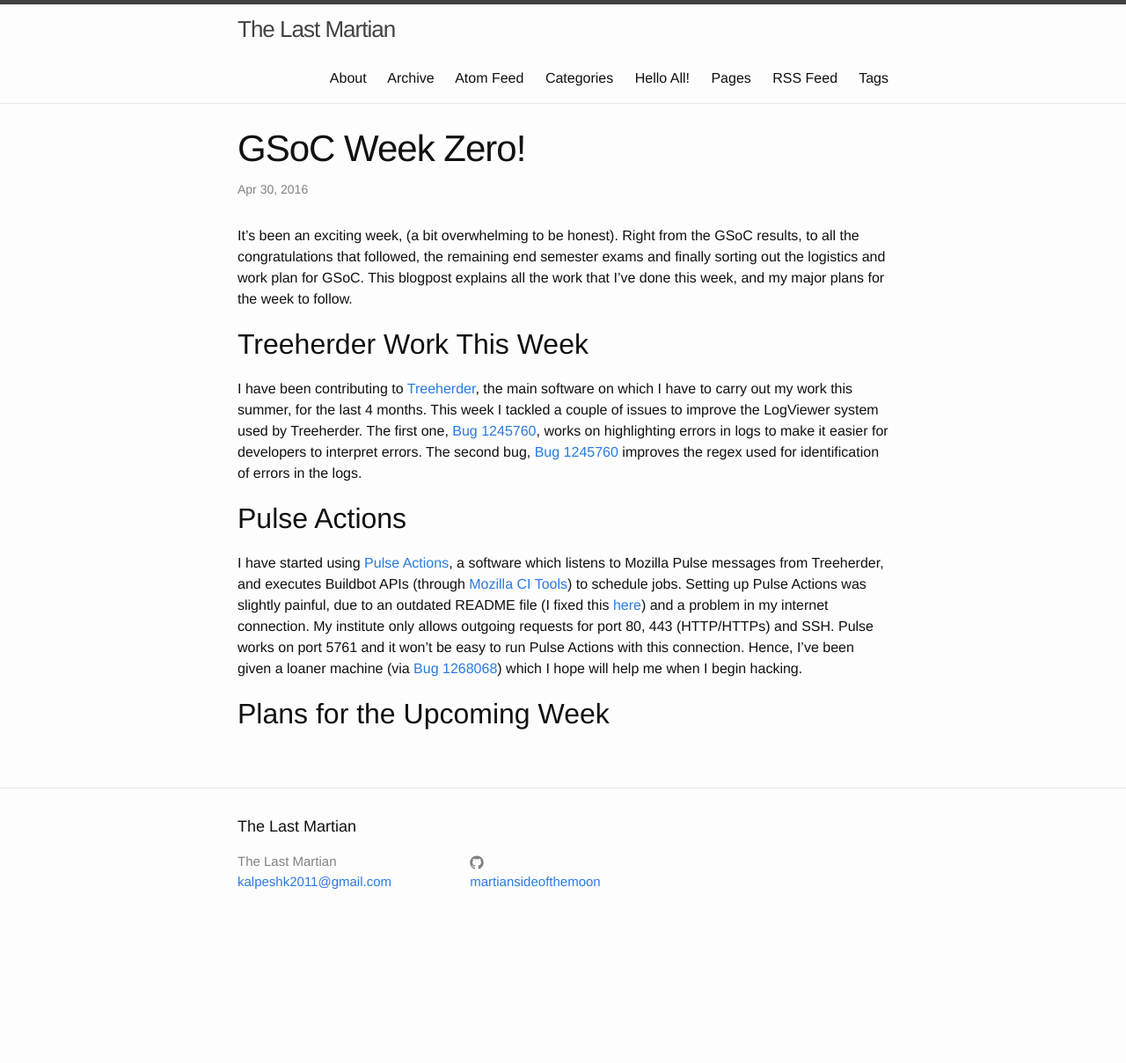
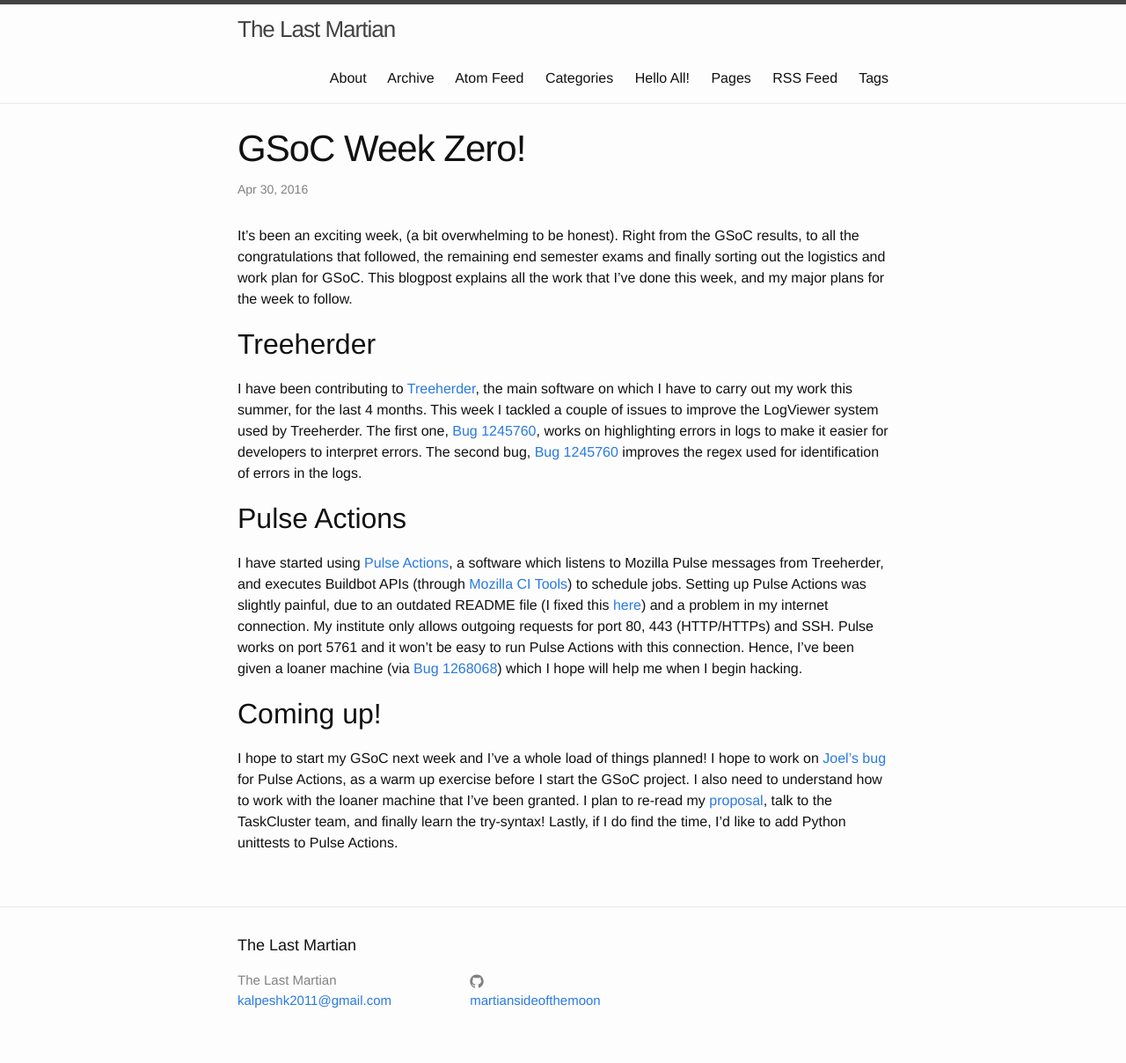
Before and after one commit to martiansideofthemoon/martiansideofthemoon.github.io, a Jekyll site: the page built from _posts/2016-04-30-gsoc-week-zero.markdown, in a window 1280 px wide. Shown: the whole page at 88% size. Built offline with Jekyll 4.4.1, drawn with Linux system fonts in a browser that asks for light colours; before the commit the page ends 1073 px from its top, so only the background shows below that.

Commit message:
Finishing week zero blog post

```diff
--- a/_posts/2016-04-30-gsoc-week-zero.markdown
+++ b/_posts/2016-04-30-gsoc-week-zero.markdown
@@ -7,9 +7,12 @@ tags: gsoc
 It's been an exciting week, (a bit overwhelming to be honest). Right from the GSoC results, to all the congratulations that followed, the remaining end semester exams and finally sorting out the logistics and work plan for GSoC.
 This blogpost explains all the work that I've done this week, and my major plans for the week to follow.
 
-## Treeherder Work This Week
+## Treeherder
 I have been contributing to [Treeherder](https://github.com/mozilla/treeherder), the main software on which I have to carry out my work this summer, for the last 4 months. This week I tackled a couple of issues to improve the LogViewer system used by Treeherder. The first one, [Bug 1245760](https://bugzilla.mozilla.org/show_bug.cgi?id=1245760), works on highlighting errors in logs to make it easier for developers to interpret errors. The second bug, [Bug 1245760](https://bugzilla.mozilla.org/show_bug.cgi?id=1245773) improves the regex used for identification of errors in the logs.
 
 ## Pulse Actions
 I have started using [Pulse Actions](https://github.com/mozilla/pulse_actions), a software which listens to Mozilla Pulse messages from Treeherder, and executes Buildbot APIs (through [Mozilla CI Tools](https://github.com/mozilla/mozilla_ci_tools)) to schedule jobs. Setting up Pulse Actions was slightly painful, due to an outdated README file (I fixed this [here](https://github.com/mozilla/pulse_actions/pull/72)) and a problem in my internet connection. My institute only allows outgoing requests for port 80, 443 (HTTP/HTTPs) and SSH. Pulse works on port 5761 and it won't be easy to run Pulse Actions with this connection. Hence, I've been given a loaner machine (via [Bug 1268068](https://bugzilla.mozilla.org/show_bug.cgi?id=1268068)) which I hope will help me when I begin hacking.
-## Plans for the Upcoming Week
+
+## Coming up!
+I hope to start my GSoC next week and I've a whole load of things planned! I hope to work on [Joel's bug](https://github.com/mozilla/pulse_actions/issues/70) for Pulse Actions, as a warm up exercise before I start the GSoC project. I also need to understand how to work with the loaner machine that I've been granted. I plan to re-read my [proposal](home.iitb.ac.in/~kalpesh1729/gsoc.pdf), talk to the TaskCluster team, and finally learn the try-syntax!
+Lastly, if I do find the time, I'd like to add Python unittests to Pulse Actions.
--- a/_posts/2016-04-30-selected-for-gsoc-2016.markdown
+++ b/_posts/2016-04-30-selected-for-gsoc-2016.markdown
@@ -26,6 +26,8 @@ My project involves improving the TaskCluster-Treeherder integration by adding a
 
 I will be mentored by [Armen Zambrano](https://mozillians.org/en-US/u/armenzg/) and [Joel Maher](https://mozillians.org/en-US/u/jmaher/) for this project. Hoping to do a good job!
 
+You can read more about my project in my proposal [here](home.iitb.ac.in/~kalpesh1729/gsoc.pdf).
+
 ## What am I expecting from GSoC?
 
 This is going to be exciting 3 months for me. Through this GSoC, I hope to understand Mozilla's CI system through and through. I hope to make some great new friends and guides. I handle a repository in Mozilla (a test results filtering system, [Web Platform Tests Results Viewer](https://github.com/mozilla/wptview)) and I hope to get some newcomers involved in this project, and take it forward.
```
